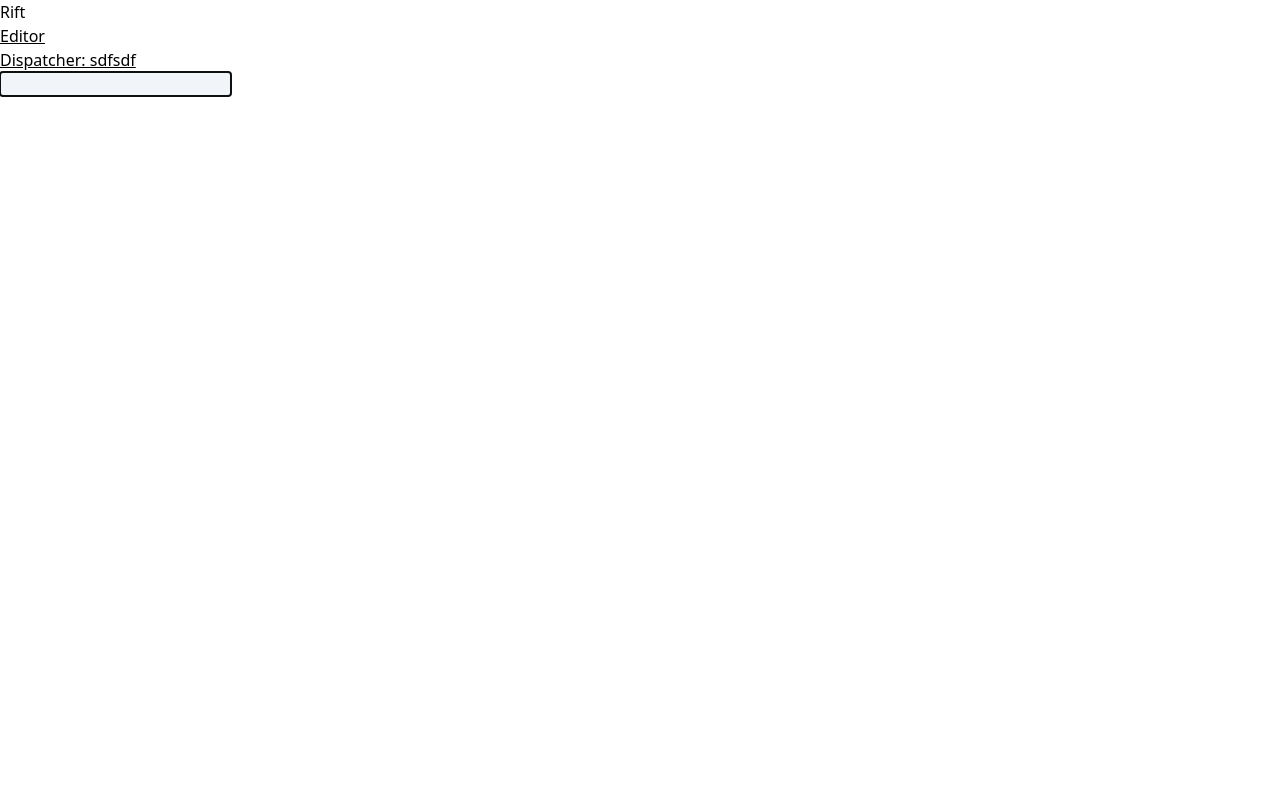
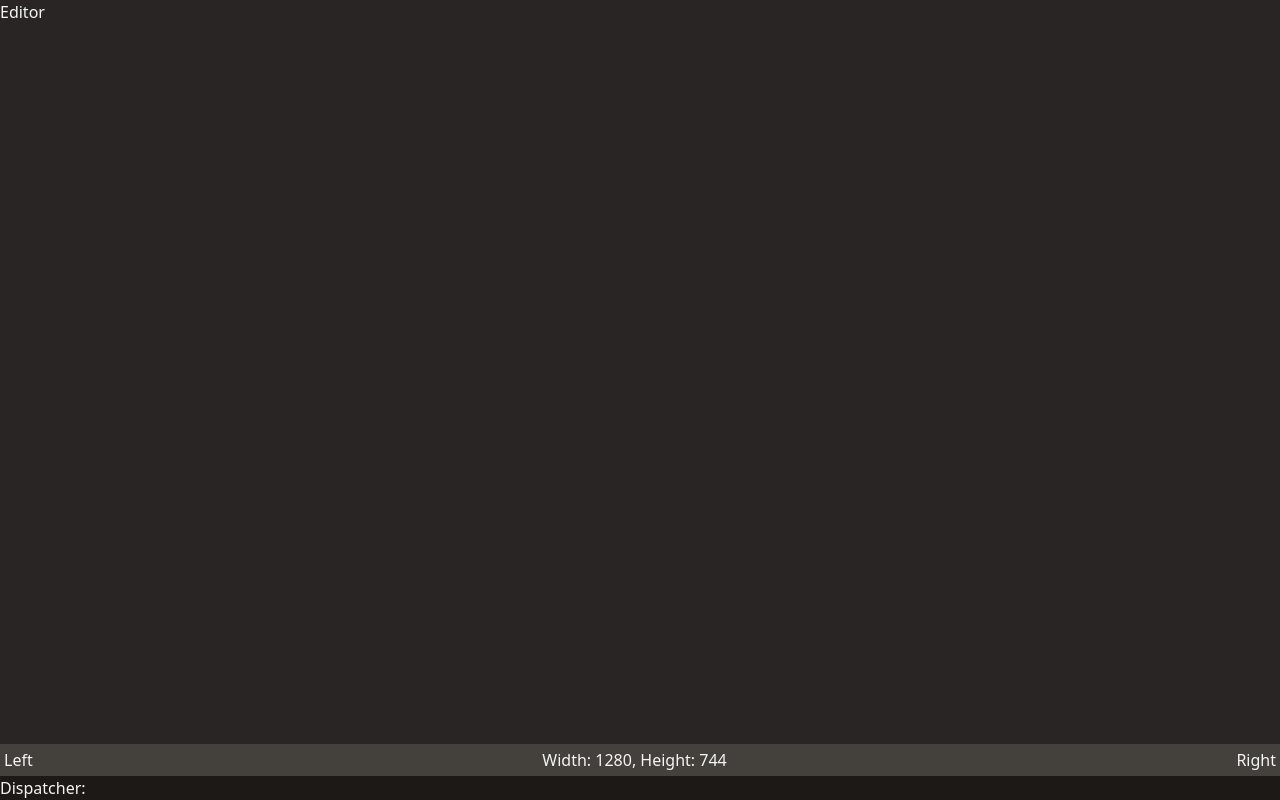
Before and after one commit to satwik-kambham/rift, a Vue app in the folder rift_tauri/: page / in a window 1280 px wide. Built offline with nearby package versions, Linux system fonts and the light colour scheme.

Commit message:
added more foundational UI

```diff
--- a/rift_tauri/index.html
+++ b/rift_tauri/index.html
@@ -1,13 +1,16 @@
 <!DOCTYPE html>
 <html lang="en">
+
 <head>
   <meta charset="UTF-8">
   <link rel="icon" href="/favicon.ico">
   <meta name="viewport" content="width=device-width, initial-scale=1.0">
   <title>Vite App</title>
 </head>
+
 <body>
-    <div id="app"></div>
+  <div class="h-screen bg-slate-900" id="app"></div>
   <script type="module" src="/src/main.ts"></script>
 </body>
+
 </html>
--- a/rift_tauri/src/App.vue
+++ b/rift_tauri/src/App.vue
@@ -1,12 +1,13 @@
 <script setup lang="ts">
 import EditorPanel from './components/EditorPanel.vue'
+import StatusBar from './components/StatusBar.vue'
 import CommandDispatcher from './components/CommandDispatcher.vue'
 </script>
 
 <template>
-  <header>Rift</header>
-  <main>
+  <div class="flex flex-col bg-stone-900 text-stone-100 min-h-full">
     <EditorPanel />
+    <StatusBar />
     <CommandDispatcher />
-  </main>
+  </div>
 </template>
--- a/rift_tauri/src/components/CommandDispatcher.vue
+++ b/rift_tauri/src/components/CommandDispatcher.vue
@@ -1,7 +1,7 @@
 <script setup lang="ts">
 import { ref, onMounted } from 'vue'
 
-const keyCode = ref('sdfsdf')
+const keyCode = ref('')
 const hiddenInput = ref<HTMLELement | null>(null)
 
 function key_down(e: KeyboardEvent) {
@@ -19,6 +19,8 @@ onMounted(() => {
 </script>
 
 <template>
-  <div class="underline">Dispatcher: {{ keyCode }}</div>
-  <input ref="hiddenInput" class="bg-slate-100" tabindex="-1" type="text" @keydown="key_down" @blur="focusInput" />
+  <div class="flex">
+    <div class="">Dispatcher: {{ keyCode }}</div>
+    <input ref="hiddenInput" class="opacity-0 w-0 h-0" tabindex="-1" type="text" @keydown="key_down" @blur="focusInput" />
+  </div>
 </template>
--- a/rift_tauri/src/components/EditorPanel.vue
+++ b/rift_tauri/src/components/EditorPanel.vue
@@ -1,5 +1,25 @@
-<script setup lang="ts"></script>
+<script setup lang="ts">
+import { ref, onMounted } from 'vue'
+import { useSettingsStore } from '../stores/settings.ts'
+import { useWorkspaceStore } from '../stores/workspace.ts'
+
+const settingsStore = useSettingsStore();
+const workspaceStore = useWorkspaceStore();
+
+const panel = ref<HTMLELement | null>(null)
+
+onMounted(() => {
+  const dimensions = calculateCapacity();
+  workspaceStore.debug = "Width: " + dimensions.width + ", Height: " + dimensions.height;
+})
+
+function calculateCapacity() {
+  const width = panel.value?.offsetWidth;
+  const height = panel.value?.offsetHeight;
+  return { width: width, height: height }
+}
+</script>
 
 <template>
-  <div class="underline">Editor</div>
+  <div ref="panel" class="flex-grow bg-stone-800">Editor</div>
 </template>
--- /dev/null
+++ b/rift_tauri/src/components/StatusBar.vue
@@ -0,0 +1,17 @@
+<script setup lang="ts">
+import { useSettingsStore } from '../stores/settings.ts'
+import { useWorkspaceStore } from '../stores/workspace.ts'
+
+const settingsStore = useSettingsStore();
+const workspaceStore = useWorkspaceStore();
+</script>
+
+<template>
+  <div class="p-1 bg-stone-700 flex">
+    <div class="">Left</div>
+    <div class="grow"></div>
+    <div class="">{{ workspaceStore.debug }}</div>
+    <div class="grow"></div>
+    <div class="">Right</div>
+  </div>
+</template>
--- a/rift_tauri/src/stores/settings.ts
+++ b/rift_tauri/src/stores/settings.ts
@@ -1,7 +1,7 @@
 import { ref } from 'vue'
 import { defineStore } from 'pinia'
 
-export const useCounterStore = defineStore('settings', () => {
+export const useSettingsStore = defineStore('settings', () => {
   const fontSize = ref(18)
   const fontFamily = ref('consolas, monospace')
   const lineHeight = ref(1)
--- a/rift_tauri/src/stores/workspace.ts
+++ b/rift_tauri/src/stores/workspace.ts
@@ -1,8 +1,8 @@
 import { ref } from 'vue'
 import { defineStore } from 'pinia'
 
-export const useCounterStore = defineStore('workspace', () => {
-  const count = ref(0)
+export const useWorkspaceStore = defineStore('workspace', () => {
+  const debug = ref("Debug")
 
-  return { count }
+  return { debug }
 })
```
Lines whose indentation alone changed are shown as unchanged.
